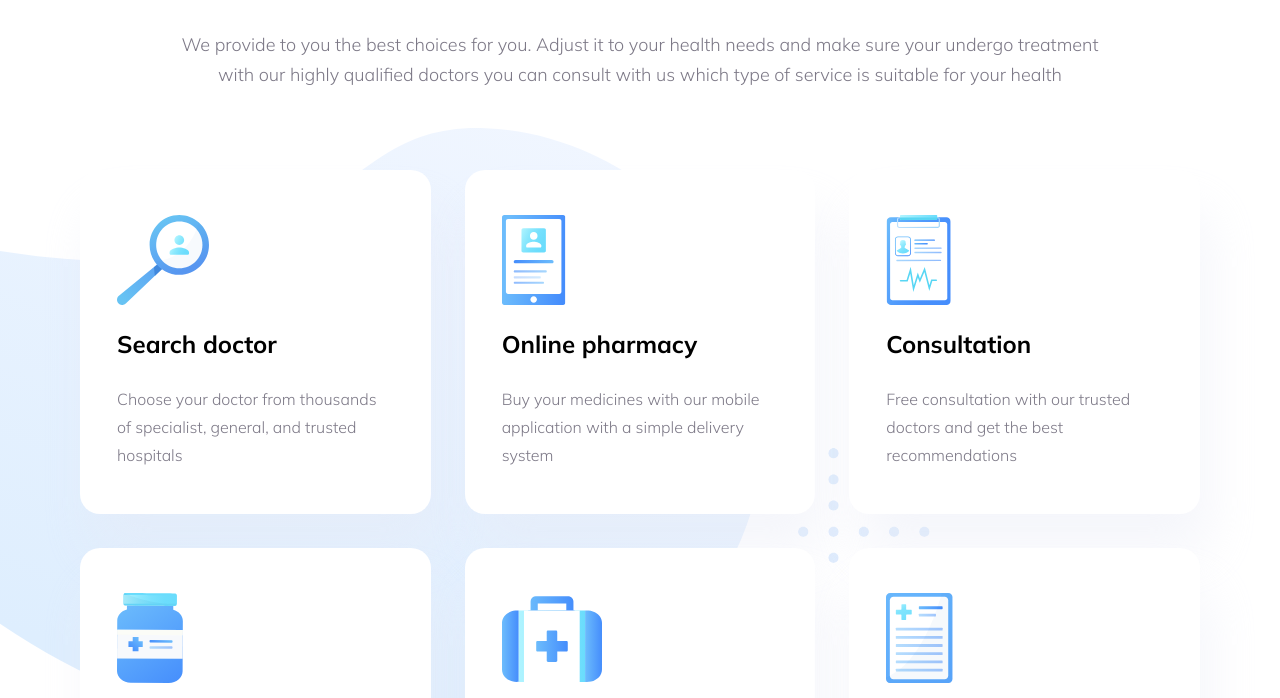
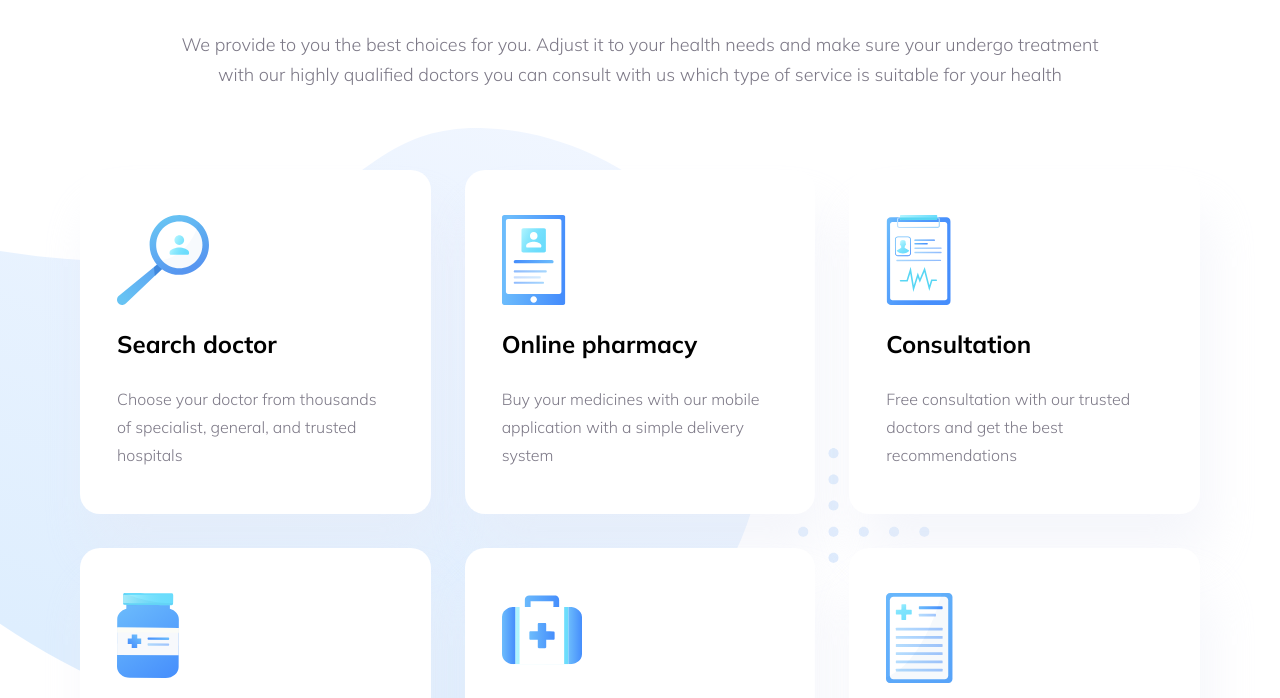
Before and after one commit to lientobe/grid, a plain HTML site: page index.html in a window 1280 px wide. Shown: the part 102-800 px from the top of the page. Drawn offline with Linux system fonts and the light colour scheme; files whose address does not match are found by name.

Commit message:
minor fixes

```diff
--- a/index.html
+++ b/index.html
@@ -2,7 +2,7 @@
 <html lang="en">
 <head>
     <meta charset="UTF-8">
-    <title>Document</title>
+    <title>Grid</title>
     <link rel="stylesheet" href="styles/styles.css">
 </head>
 <body>
--- a/styles/trafalgar.css
+++ b/styles/trafalgar.css
@@ -66,8 +66,7 @@
 }
 
 .trafalgar-cards img {
-    height: 90px;
-
+    max-height: 90px;
 }
 
 .trafalgar-cards h3 {
```
